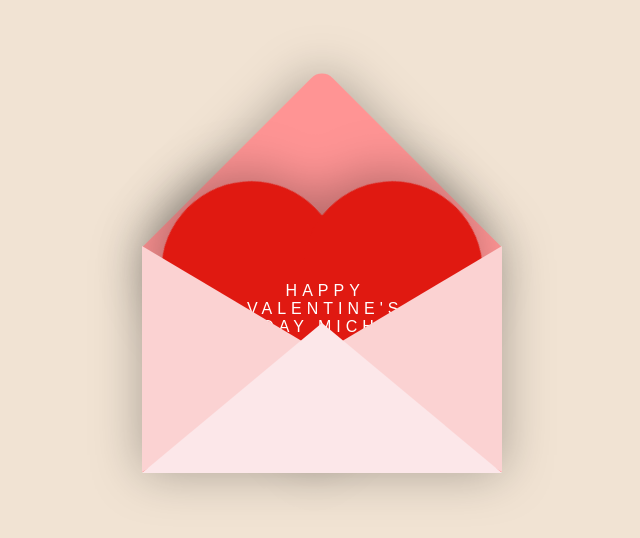
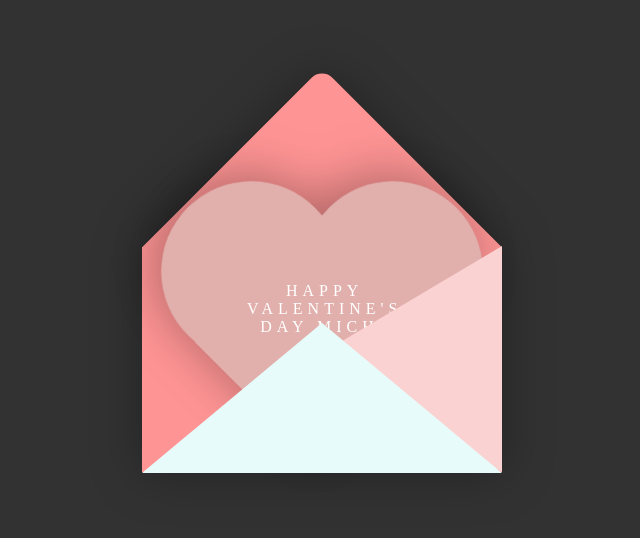
Before and after one commit to stefflief/the-day, a plain HTML site: page index.html in a window 1280 px wide. Shown: the part 112-650 px from the top of the page, without its empty margins (318-958 px from the left). Drawn offline with nearby package versions, Linux system fonts and the light colour scheme.

Commit message:
Update style.css

```diff
--- a/style.css
+++ b/style.css
@@ -13,7 +13,7 @@
 #card h2 {
    font-size:3em;
    margin:0;
-   color:pink;
+   color:beige;
    text-align: center;
 }
 #card p {
@@ -47,7 +47,7 @@ body {
    justify-content: center;
    height: 100vh;
    font-family: 'Sacramento', cursive;
-   background-color: #f1e3d3;
+   background-color: #323232;
    overflow: hidden;
  }
 
@@ -85,7 +85,7 @@ body {
 
  .heart {
    position: relative;
-   background-color: #e01911;
+   background-color: #e1b0ac;
    display: inline-block;
    height: 180px;
    top:50px;
@@ -98,7 +98,7 @@ body {
 
  .heart:before, .heart:after {
    content:"";
-   background-color: #e01911;
+   background-color: #e1b0ac;
    border-radius:50%;
    height: 180px;
    width: 180px;
@@ -130,7 +130,7 @@ body {
    position: absolute;
    width:0;
    height:0;
-   border-left: 190px solid #fbd2d2;
+   border-left: 190px solid #e74fc;
    border-top: 113px solid transparent;
    border-bottom: 113px solid transparent;
    top:-113px;
@@ -142,7 +142,7 @@ body {
    height:0;
    position: absolute;
    content:"";
-   border-bottom: 150px solid #fce7e9;
+   border-bottom: 150px solid #e7fcfa;
    border-right:180px solid transparent;
    border-left: 180px solid transparent;
    top:-36px;
@@ -151,7 +151,7 @@ body {
 
  .text {
    position: absolute;
-   font-family: arial;
+   font-family: montserrat;
    letter-spacing:5px;
    text-align: center;
    color: white;
```
